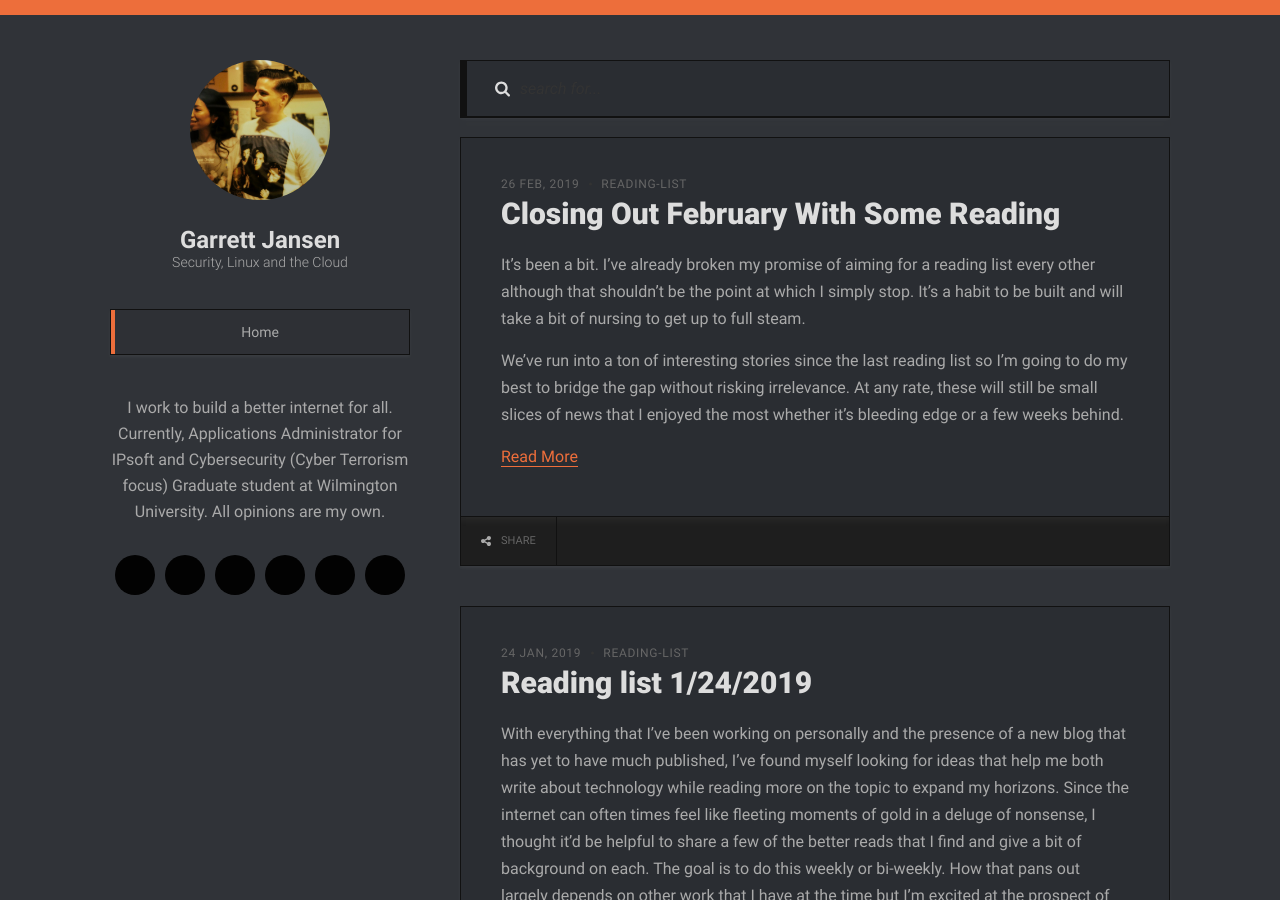
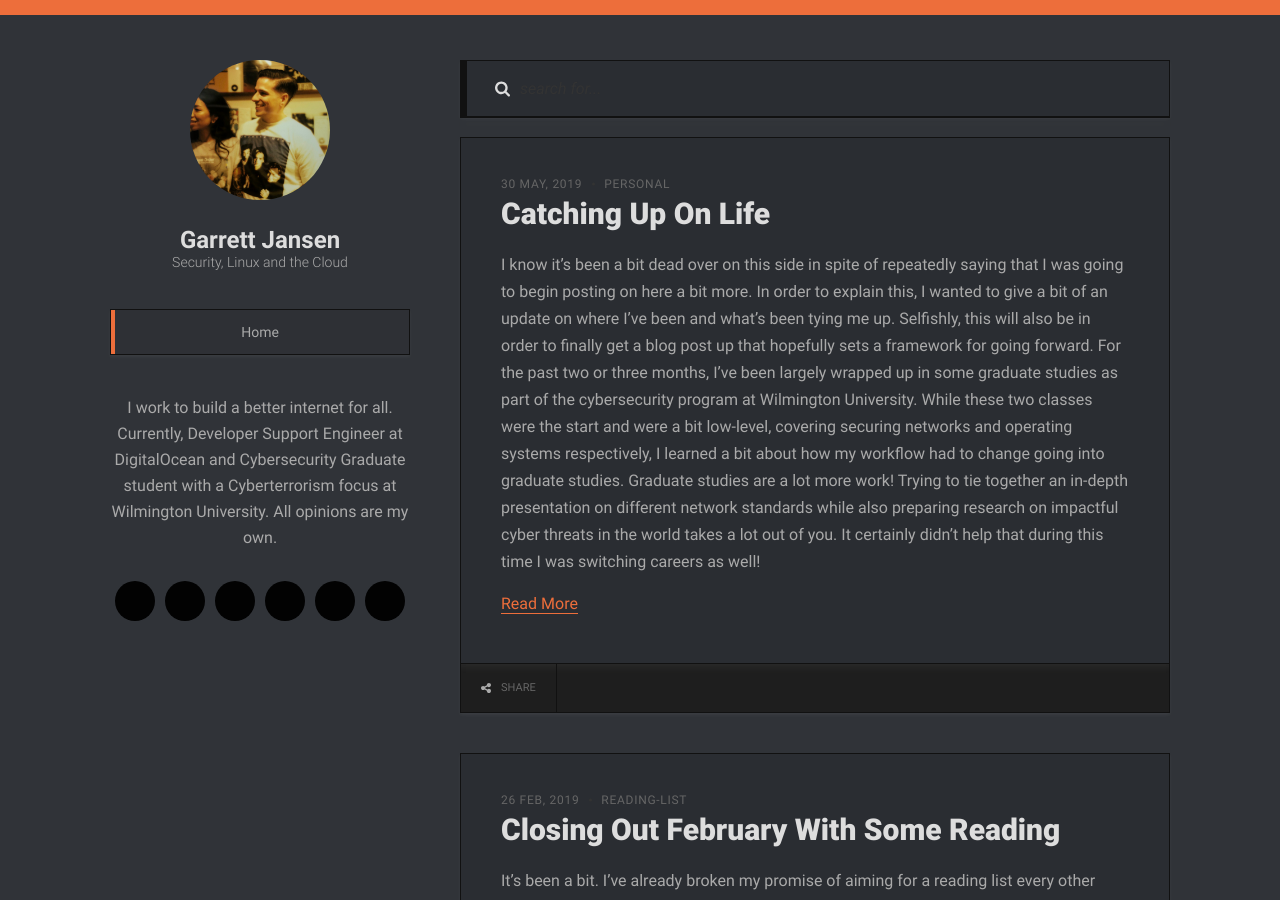
Before and after one commit to garrettjj/website, a Jekyll site: the page built from index.html, in a window 1280 px wide and 900 px high. Built offline with Jekyll 4.4.1, drawn with Linux system fonts in a browser that asks for light colours; the list of posts is cut into pages by our own code.

Commit message:
Post update and job title change

```diff
--- a/_config.yml
+++ b/_config.yml
@@ -2,7 +2,7 @@
 name: Garrett Jansen
 job_title: Security, Linux and the Cloud
 email: garrett@jansen.sh
-description: I work to build a better internet for all. Currently, Applications Administrator for IPsoft and Cybersecurity (Cyber Terrorism focus) Graduate student at Wilmington University. All opinions are my own.
+description: I work to build a better internet for all. Currently, Developer Support Engineer at DigitalOcean and Cybersecurity Graduate student with a Cyberterrorism focus at Wilmington University. All opinions are my own.
 avatar: /assets/img/avatar.jpg
 favicon: /favicon.ico
 twitter_handler: slavexstate
--- /dev/null
+++ b/_posts/2019-05-30-catching-up-on-life.md
@@ -0,0 +1,13 @@
+---
+layout: post
+date: 2019-05-30 22:00
+title:  "Catching Up On Life"
+category:
+- personal
+---
+
+I know it's been a bit dead over on this side in spite of repeatedly saying that I was going to begin posting on here a bit more. In order to explain this, I wanted to give a bit of an update on where I've been and what's been tying me up. Selfishly, this will also be in order to finally get a blog post up that hopefully sets a framework for going forward. For the past two or three months, I've been largely wrapped up in some graduate studies as part of the cybersecurity program at Wilmington University. While these two classes were the start and were a bit low-level, covering securing networks and operating systems respectively, I learned a bit about how my workflow had to change going into graduate studies. Graduate studies are a lot more work! Trying to tie together an in-depth presentation on different network standards while also preparing research on impactful cyber threats in the world takes a lot out of you. It certainly didn't help that during this time I was switching careers as well!
+
+<!--more-->
+
+The timing was impeccable and the transition was certainly stressful although it was well worth it. As of now, I'm working as a Developer Support Engineer at DigitalOcean. What that means is that I am now responsible for helping developers troubleshoot different issues with their infrastructure on DigitalOcean. That's a pretty wide gulf of issues that fall in there although it's certainly something that's exciting to tackle, giving a great breadth of knowledge to grapple. So far, the environment has been wonderfully positive and very rewarding. I'm sure that the journey will continue to be exciting and I look forward to sharing more about that with you guys as I push ahead in graduate studies and work. Coming up next, a walkthrough of my migration from older cloud hosting on a different provider over to the Great Blue! Let's go, Sammy!
```
